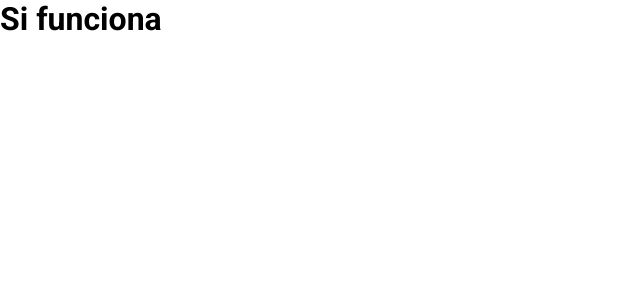
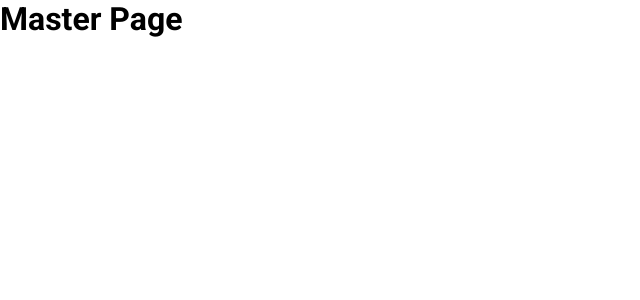
Before and after one commit to HectorGerardoZV/arquitecturaProyecto_02, a React (Vite) app in the folder ui-client/: page /admin in a window 1280 px wide. Shown: the top 300 px of the page, without its empty margins (0-640 px from the left). Built offline with nearby package versions, Linux system fonts and the light colour scheme.

Commit message:
Adding routing in ui-client with react-router-dom

```diff
--- a/ui-client/package.json
+++ b/ui-client/package.json
@@ -8,8 +8,10 @@
     "preview": "vite preview"
   },
   "dependencies": {
+    "axios": "^0.26.1",
     "react": "^17.0.2",
-    "react-dom": "^17.0.2"
+    "react-dom": "^17.0.2",
+    "react-router-dom": "^6.3.0"
   },
   "devDependencies": {
     "@vitejs/plugin-react": "^1.0.7",
--- a/ui-client/src/App.jsx
+++ b/ui-client/src/App.jsx
@@ -1,8 +1,8 @@
-
+import RouterApp from "./router/RouterApp"
 function App() {
 
   return (
-    <h1>Si funciona</h1>
+    <RouterApp/>
   )
 }
 
--- /dev/null
+++ b/ui-client/src/pages/materPage/MasterPage.jsx
@@ -0,0 +1,11 @@
+import {Outlet} from "react-router-dom"
+const MasterPage = () => {
+  return (
+    <div>
+        <h1>Master Page</h1>
+        <Outlet/>
+    </div>
+  )
+}
+
+export default MasterPage
--- /dev/null
+++ b/ui-client/src/router/RouterApp.jsx
@@ -0,0 +1,18 @@
+import {BrowserRouter as Router, Routes, Route} from "react-router-dom"
+import Login from "../pages/login/Login"
+import MasterPage from "../pages/materPage/MasterPage"
+
+const RouterApp = () => {
+  return (
+    <Router>
+        <Routes>
+            <Route path="/" element={<Login/>}/>
+            <Route path="/admin" element={<MasterPage/>}>
+
+            </Route>
+        </Routes>
+    </Router>
+  )
+}
+
+export default RouterApp
```
Also changed, not shown: 1 other file (tests, documents, lock files or other folders).
